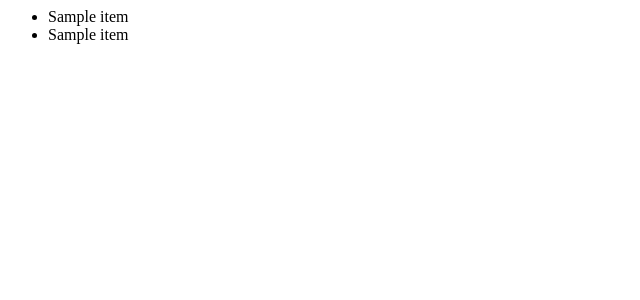
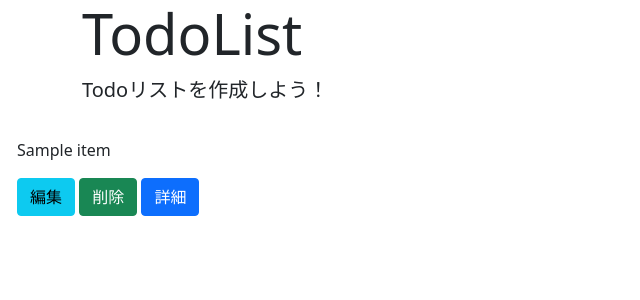
Before and after one commit to hamuham/DjangoCRUD, a Django app: template templates/list.html in a window 1280 px wide. Shown: the top 300 px of the page, without its empty margins (0-640 px from the left). Run offline with Django 4.2, Linux system fonts and the light colour scheme; the template is opened without the code that fills it: most values are stand-ins (such as "Sample title", 1, 10 or a date in 2020); parts of the project's set-up code (start-up, migrations or seed data) failed here and were passed over.

Commit message:
class,template

```diff
--- /dev/null
+++ b/templates/base.html
@@ -0,0 +1,22 @@
+<!doctype html>
+<html lang="en">
+  <head>
+    <!-- Required meta tags -->
+    <meta charset="utf-8">
+    <meta name="viewport" content="width=device-width, initial-scale=1">
+
+    <!-- Bootstrap CSS -->
+    <link href="https://cdn.jsdelivr.net/npm/bootstrap@5.0.2/dist/css/bootstrap.min.css" rel="stylesheet" integrity="sha384-EVSTQN3/azprG1Anm3QDgpJLIm9Nao0Yz1ztcQTwFspd3yD65VohhpuuCOmLASjC" crossorigin="anonymous">
+
+    <title>Hello, world!</title>
+  </head>
+  <body>
+
+    {% block header %}
+    {% endblock header %}
+
+    {% block content %}
+    {% endblock content %}
+
+  </body>
+</html>
--- a/templates/list.html
+++ b/templates/list.html
@@ -1,6 +1,24 @@
+{% extends 'base.html'%}
+
+{% block header %}
+<div class="jumbotron jumbotron-fluid">
+    <div class="container">
+      <h1 class="display-4">TodoList</h1>
+      <p class="lead">Todoリストを作成しよう！</p>
+    </div>
+  </div>
+{% endblock header %}
+
+{% block content %}
 {% for item in object_list %}
-<ul>
-<li>{{item.title}}</li>
-<li>{{item.name}}</li>
-</ul>
+<div class="continer">
+    <div class="alert alert--{{ item.priority }}" role="alert">
+        <p>{{ item.title }}</p>
+        <a href="#" class="btn btn-info" tabindex="-1" role="button" aria-disabled="true">編集</a>
+        <a href="#" class="btn btn-success" tabindex="-1" role="button" aria-disabled="true">削除</a>
+        <a href="#" class="btn btn-primary" tabindex="-1" role="button" aria-disabled="true">詳細</a>
+    </div>
+</div>
+
 {% endfor %}
+{% endblock content %}
--- a/todo/urls.py
+++ b/todo/urls.py
@@ -1,7 +1,7 @@
 from django.urls import path, include
-from .views import TodoList,TodoDetail
+from .views import TodoList, TodoDetail
 
 urlpatterns = [
     path('list/', TodoList.as_view()),
-    path('detail', TodoDetail.as_view())
+    path('detail/<int:pk>', TodoDetail.as_view())
 ]
--- a/todo/views.py
+++ b/todo/views.py
@@ -1,5 +1,5 @@
 from django.shortcuts import render
-from django.views.generic.list import ListView, DetailView
+from django.views.generic import ListView, DetailView
 from .models import TodoModel
 
 # Create your views here.
```
Also changed, not shown: templates/detail.html (+17 -1 lines), todo/models.py (+10 -0 lines), db.sqlite3, todo/migrations/0002_todomodel_duedate_todomodel_priority.py (added).
